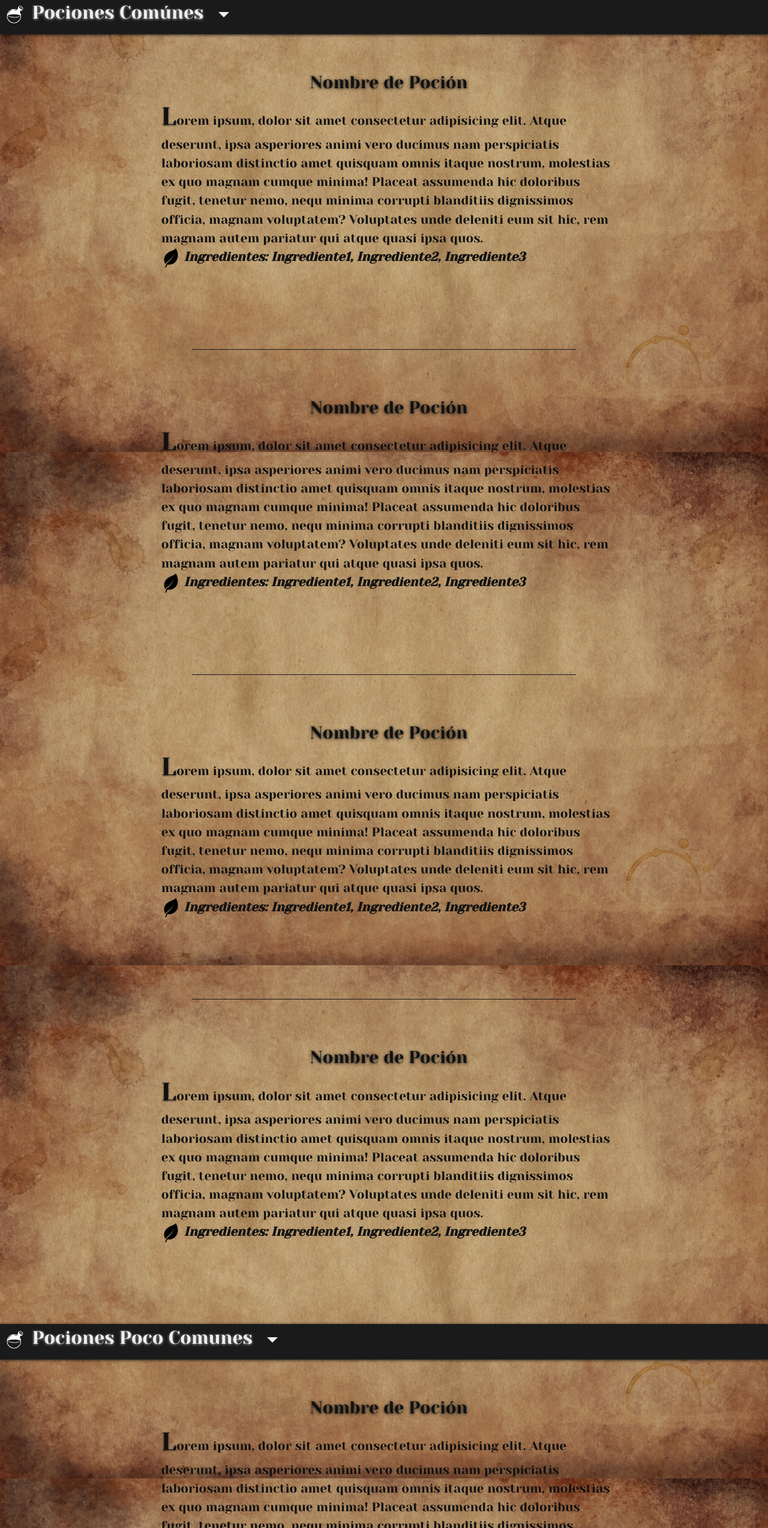
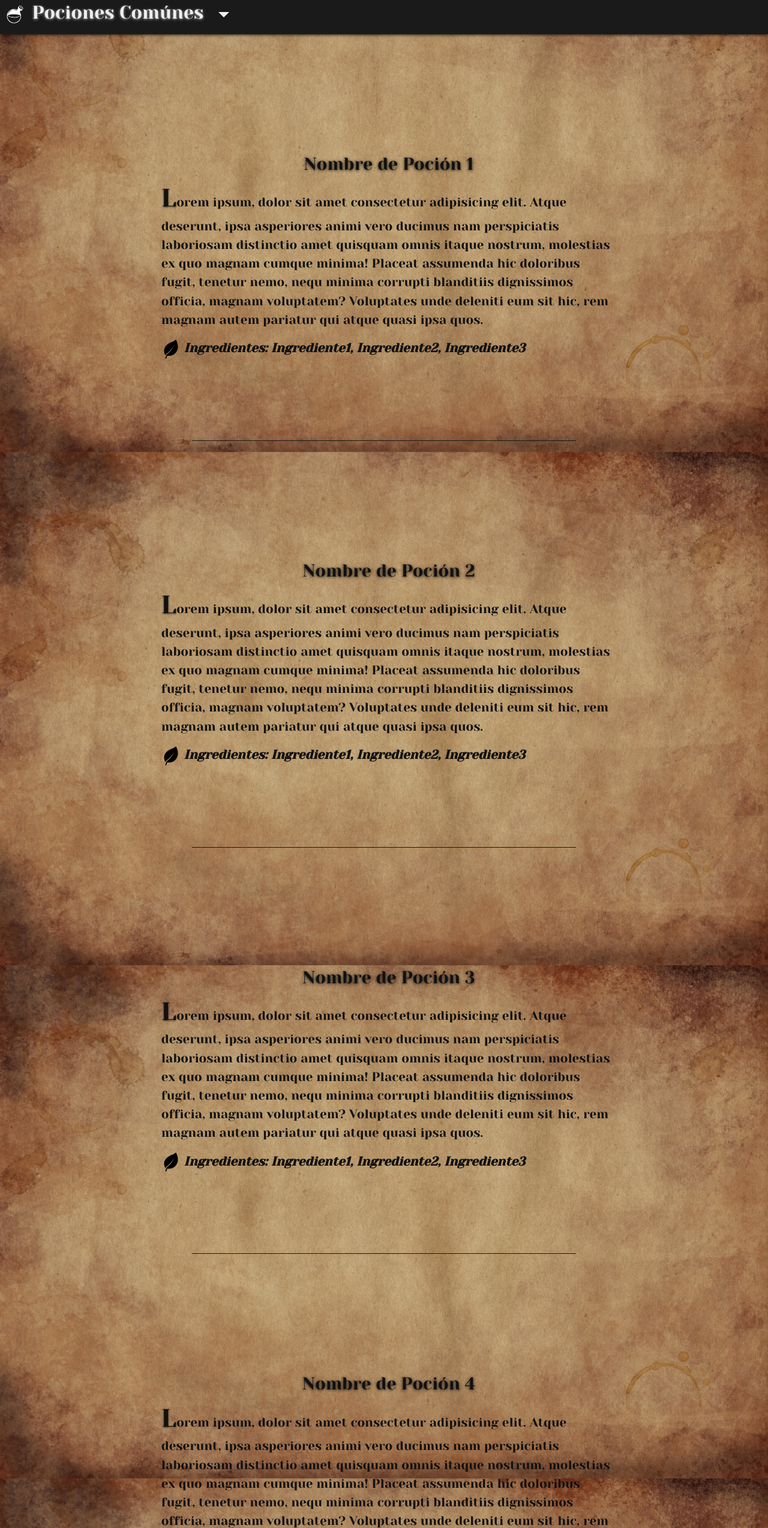
Before and after one commit to Acid-Blast/coderhouse-Arrystagram, a plain HTML site: page pages/alquimia.html in a window 1280 px wide. Shown: the part 1813-4360 px from the top of the page at 60% size. Drawn offline with nearby package versions, Linux system fonts and the light colour scheme; a web font is replaced by a local one.

Commit message:
alquimia links

```diff
--- a/css/style.css
+++ b/css/style.css
@@ -226,6 +226,12 @@ font-family: 'Yeseva One', cursive;
         color: #f00;
     }
 
+    .dropdown-item{
+        z-index: 101;
+    }
+
+    /* separador */
+
     .separador{
         margin-top: 5rem;
         margin-bottom: 5rem;
@@ -415,14 +421,15 @@ font-family: 'Yeseva One', cursive;
 
 
     .info__alquimia{
-        margin-top: 4rem;
-        margin-bottom: 4rem;
+        margin-top: 200px;
+        margin-bottom: 200px;
     }
 
     .info__alquimia span{
         display: block;
         font-weight: bold;
         font-style: italic;
+        margin-top: 1rem;
     }
 
     .info__alquimia span img{
@@ -432,11 +439,11 @@ font-family: 'Yeseva One', cursive;
     /* ---------------------- BESTIARIO ---------------------- */
 
     .carousel-item img{
+
         object-fit: contain;
         object-position: center;
         overflow: hidden;
         height: 400px;
-        /* border: 1px solid red; */
     }
 
     .footer-bestiario{
@@ -536,7 +543,7 @@ font-family: 'Yeseva One', cursive;
     }
 
     .map img{
-        width: 90vw;
+        width: 100vw;
         filter: drop-shadow(0 0 15px #000);
     }
 
@@ -590,5 +597,4 @@ font-family: 'Yeseva One', cursive;
         margin-right: 10rem;
     }
 
-
 }
--- a/pages/alquimia.html
+++ b/pages/alquimia.html
@@ -163,8 +163,9 @@
                         <li><a class="dropdown-item" href="#pocion-nombre4">Nombre de Poción 4</a></li>
                     </ul>
                 </div>
-                <div id="pocion-nombre1" class="info info__alquimia">
-                    <h3>Nombre de Poción</h3>
+                <div id="pocion-nombre1"></div>
+                <div  class="info info__alquimia">
+                    <h3>Nombre de Poción 1</h3>
                     <p>
                         Lorem ipsum, dolor sit amet consectetur adipisicing elit. Atque deserunt, ipsa asperiores animi vero ducimus nam perspiciatis laboriosam distinctio amet quisquam omnis itaque nostrum, molestias ex quo magnam cumque minima!
                         Placeat assumenda hic doloribus fugit, tenetur nemo, nequ minima corrupti blanditiis dignissimos officia, magnam voluptatem? Voluptates unde deleniti eum sit hic, rem magnam autem pariatur qui atque quasi ipsa quos.
@@ -175,8 +176,9 @@
                     </p>
                 </div>
                 <div class="separador"><span></span></div>
-                <div id="pocion-nombre2" class="info info__alquimia">
-                    <h3>Nombre de Poción</h3>
+                <div id="pocion-nombre2"></div>
+                <div  class="info info__alquimia">
+                    <h3>Nombre de Poción 2</h3>
                     <p>
                         Lorem ipsum, dolor sit amet consectetur adipisicing elit. Atque deserunt, ipsa asperiores animi vero ducimus nam perspiciatis laboriosam distinctio amet quisquam omnis itaque nostrum, molestias ex quo magnam cumque minima!
                         Placeat assumenda hic doloribus fugit, tenetur nemo, nequ minima corrupti blanditiis dignissimos officia, magnam voluptatem? Voluptates unde deleniti eum sit hic, rem magnam autem pariatur qui atque quasi ipsa                       quos.
@@ -187,8 +189,9 @@
                 </p>
                 </div>
                 <div class="separador"><span></span></div>
-                <div id="pocion-nombre3" class="info info__alquimia">
-                    <h3>Nombre de Poción</h3>
+                <div id="pocion-nombre3"></div>
+                <div  class="info info__alquimia">
+                    <h3>Nombre de Poción 3</h3>
                     <p>
                         Lorem ipsum, dolor sit amet consectetur adipisicing elit. Atque deserunt, ipsa asperiores animi vero ducimus nam perspiciatis laboriosam distinctio amet quisquam omnis itaque nostrum, molestias ex quo magnam cumque minima!
                         Placeat assumenda hic doloribus fugit, tenetur nemo, nequ minima corrupti blanditiis dignissimos officia, magnam voluptatem? Voluptates unde deleniti eum sit hic, rem magnam autem pariatur qui atque quasi ipsa                       quos.
@@ -199,8 +202,9 @@
                 </p>
                 </div>
                 <div  class="separador"><span></span></div>
-                <div  id="pocion-nombre4" class="info info__alquimia">
-                    <h3 >Nombre de Poción</h3>
+                <div id="pocion-nombre4"></div>
+                <div   class="info info__alquimia">
+                    <h3 >Nombre de Poción 4</h3>
                     <p>
                         Lorem ipsum, dolor sit amet consectetur adipisicing elit. Atque deserunt, ipsa asperiores animi vero ducimus nam perspiciatis laboriosam distinctio amet quisquam omnis itaque nostrum, molestias ex quo magnam cumque minima!
                         Placeat assumenda hic doloribus fugit, tenetur nemo, nequ minima corrupti blanditiis dignissimos officia, magnam voluptatem? Voluptates unde deleniti eum sit hic, rem magnam autem pariatur qui atque quasi ipsa                       quos.
@@ -225,8 +229,9 @@
                         <li><a class="dropdown-item" href="#pocion-nombre8">Nombre de Poción 8</a></li>
                     </ul>
                 </div>
-                <div id="pocion-nombre5" class="info info__alquimia">
-                    <h3>Nombre de Poción</h3>
+                <div id="pocion-nombre5"></div>
+                <div  class="info info__alquimia">
+                    <h3>Nombre de Poción 5</h3>
                     <p>
                         Lorem ipsum, dolor sit amet consectetur adipisicing elit. Atque deserunt, ipsa asperiores animi vero ducimus nam perspiciatis laboriosam distinctio amet quisquam omnis itaque nostrum, molestias ex quo magnam cumque minima!
                         Placeat assumenda hic doloribus fugit, tenetur nemo, nequ minima corrupti blanditiis dignissimos officia, magnam voluptatem? Voluptates unde deleniti eum sit hic, rem magnam autem pariatur qui atque quasi ipsa quos.
@@ -237,8 +242,9 @@
                     </p>
                 </div>
                 <div class="separador"><span></span></div>
-                <div id="pocion-nombre6" class="info info__alquimia">
-                    <h3>Nombre de Poción</h3>
+                <div id="pocion-nombre6"></div>
+                <div  class="info info__alquimia">
+                    <h3>Nombre de Poción 6</h3>
                     <p>
                         Lorem ipsum, dolor sit amet consectetur adipisicing elit. Atque deserunt, ipsa asperiores animi vero ducimus nam perspiciatis laboriosam distinctio amet quisquam omnis itaque nostrum, molestias ex quo magnam cumque minima!
                         Placeat assumenda hic doloribus fugit, tenetur nemo, nequ minima corrupti blanditiis dignissimos officia, magnam voluptatem? Voluptates unde deleniti eum sit hic, rem magnam autem pariatur qui atque quasi ipsa quos.
@@ -249,8 +255,9 @@
                     </p>
                 </div>
                 <div class="separador"><span></span></div>
-                <div id="pocion-nombre7" class="info info__alquimia">
-                    <h3>Nombre de Poción</h3>
+                <div id="pocion-nombre7"></div>
+                <div  class="info info__alquimia">
+                    <h3>Nombre de Poción 7</h3>
                     <p>
                         Lorem ipsum, dolor sit amet consectetur adipisicing elit. Atque deserunt, ipsa asperiores animi vero ducimus nam perspiciatis laboriosam distinctio amet quisquam omnis itaque nostrum, molestias ex quo magnam cumque minima!
                         Placeat assumenda hic doloribus fugit, tenetur nemo, nequ minima corrupti blanditiis dignissimos officia, magnam voluptatem? Voluptates unde deleniti eum sit hic, rem magnam autem pariatur qui atque quasi ipsa quos.
@@ -261,8 +268,9 @@
                     </p>
                 </div>
                 <div class="separador"><span></span></div>
-                <div id="pocion-nombre8" class="info info__alquimia">
-                    <h3>Nombre de Poción</h3>
+                <div id="pocion-nombre8"></div>
+                <div  class="info info__alquimia">
+                    <h3>Nombre de Poción 8</h3>
                     <p>
                         Lorem ipsum, dolor sit amet consectetur adipisicing elit. Atque deserunt, ipsa asperiores animi vero ducimus nam perspiciatis laboriosam distinctio amet quisquam omnis itaque nostrum, molestias ex quo magnam cumque minima!
                         Placeat assumenda hic doloribus fugit, tenetur nemo, nequ minima corrupti blanditiis dignissimos officia, magnam voluptatem? Voluptates unde deleniti eum sit hic, rem magnam autem pariatur qui atque quasi ipsa quos.
@@ -287,8 +295,9 @@
                         <li><a class="dropdown-item" href="#pocion-nombre12">Nombre de Poción 12</a></li>
                     </ul>
                 </div>
-                <div id="pocion-nombre9" class="info info__alquimia">
-                    <h3>Nombre de Poción</h3>
+                <div id="pocion-nombre9"></div>
+                <div  class="info info__alquimia">
+                    <h3>Nombre de Poción 9</h3>
                     <p>
                         Lorem ipsum, dolor sit amet consectetur adipisicing elit. Atque deserunt, ipsa asperiores animi vero ducimus nam perspiciatis laboriosam distinctio amet quisquam omnis itaque nostrum, molestias ex quo magnam cumque minima!
                         Placeat assumenda hic doloribus fugit, tenetur nemo, nequ minima corrupti blanditiis dignissimos officia, magnam voluptatem? Voluptates unde deleniti eum sit hic, rem magnam autem pariatur qui atque quasi ipsa quos.
@@ -299,8 +308,9 @@
                     </p>
                 </div>
                 <div class="separador"><span></span></div>
-                <div id="pocion-nombre10" class="info info__alquimia">
-                    <h3>Nombre de Poción</h3>
+                <div id="pocion-nombre10"></div>
+                <div  class="info info__alquimia">
+                    <h3>Nombre de Poción 10</h3>
                     <p>
                         Lorem ipsum, dolor sit amet consectetur adipisicing elit. Atque deserunt, ipsa asperiores animi vero ducimus nam perspiciatis laboriosam distinctio amet quisquam omnis itaque nostrum, molestias ex quo magnam cumque minima!
                         Placeat assumenda hic doloribus fugit, tenetur nemo, nequ minima corrupti blanditiis dignissimos officia, magnam voluptatem? Voluptates unde deleniti eum sit hic, rem magnam autem pariatur qui atque quasi ipsa quos.
@@ -311,8 +321,9 @@
                     </p>
                 </div>
                 <div class="separador"><span></span></div>
-                <div id="pocion-nombre11" class="info info__alquimia">
-                    <h3>Nombre de Poción</h3>
+                <div id="pocion-nombre11"></div>
+                <div  class="info info__alquimia">
+                    <h3>Nombre de Poción 11</h3>
                     <p>
                         Lorem ipsum, dolor sit amet consectetur adipisicing elit. Atque deserunt, ipsa asperiores animi vero ducimus nam perspiciatis laboriosam distinctio amet quisquam omnis itaque nostrum, molestias ex quo magnam cumque minima!
                         Placeat assumenda hic doloribus fugit, tenetur nemo, nequ minima corrupti blanditiis dignissimos officia, magnam voluptatem? Voluptates unde deleniti eum sit hic, rem magnam autem pariatur qui atque quasi ipsa quos.
@@ -323,8 +334,9 @@
                     </p>
                 </div>
                 <div class="separador"><span></span></div>
-                <div id="pocion-nombre12" class="info info__alquimia">
-                    <h3>Nombre de Poción</h3>
+                <div id="pocion-nombre12"></div>
+                <div  class="info info__alquimia">
+                    <h3>Nombre de Poción 12</h3>
                     <p>
                         Lorem ipsum, dolor sit amet consectetur adipisicing elit. Atque deserunt, ipsa asperiores animi vero ducimus nam perspiciatis laboriosam distinctio amet quisquam omnis itaque nostrum, molestias ex quo magnam cumque minima!
                         Placeat assumenda hic doloribus fugit, tenetur nemo, nequ minima corrupti blanditiis dignissimos officia, magnam voluptatem? Voluptates unde deleniti eum sit hic, rem magnam autem pariatur qui atque quasi ipsa quos.
@@ -346,11 +358,12 @@
                         <li><a class="dropdown-item" href="#pocion-nombre13">Nombre de Poción 13</a></li>
                         <li><a class="dropdown-item" href="#pocion-nombre14">Nombre de Poción 14</a></li>
                         <li><a class="dropdown-item" href="#pocion-nombre15">Nombre de Poción 15</a></li>
-                        <li><a class="dropdown-item" href="#pocion-nombre16">Nombre de Poció 16</a></li>
+                        <li><a class="dropdown-item" href="#pocion-nombre16">Nombre de Poción 16</a></li>
                     </ul>
                 </div>
-                <div id="pocion-nombre13" class="info info__alquimia">
-                    <h3>Nombre de Poción</h3>
+                <div id="pocion-nombre13"></div>
+                <div  class="info info__alquimia">
+                    <h3>Nombre de Poción 13</h3>
                     <p>
                         Lorem ipsum, dolor sit amet consectetur adipisicing elit. Atque deserunt, ipsa asperiores animi vero ducimus nam perspiciatis laboriosam distinctio amet quisquam omnis itaque nostrum, molestias ex quo magnam cumque minima!
                         Placeat assumenda hic doloribus fugit, tenetur nemo, nequ minima corrupti blanditiis dignissimos officia, magnam voluptatem? Voluptates unde deleniti eum sit hic, rem magnam autem pariatur qui atque quasi ipsa quos.
@@ -361,8 +374,9 @@
                     </p>
                 </div>
                 <div class="separador"><span></span></div>
-                <div id="pocion-nombre14" class="info info__alquimia">
-                    <h3>Nombre de Poción</h3>
+                <div id="pocion-nombre14"></div>
+                <div  class="info info__alquimia">
+                    <h3>Nombre de Poción 14</h3>
                     <p>
                         Lorem ipsum, dolor sit amet consectetur adipisicing elit. Atque deserunt, ipsa asperiores animi vero ducimus nam perspiciatis laboriosam distinctio amet quisquam omnis itaque nostrum, molestias ex quo magnam cumque minima!
                         Placeat assumenda hic doloribus fugit, tenetur nemo, nequ minima corrupti blanditiis dignissimos officia, magnam voluptatem? Voluptates unde deleniti eum sit hic, rem magnam autem pariatur qui atque quasi ipsa quos.
@@ -373,8 +387,9 @@
                     </p>
                 </div>
                 <div class="separador"><span></span></div>
-                <div id="pocion-nombre15" class="info info__alquimia">
-                    <h3>Nombre de Poción</h3>
+                <div id="pocion-nombre15"></div>
+                <div  class="info info__alquimia">
+                    <h3>Nombre de Poción 15</h3>
                     <p>
                         Lorem ipsum, dolor sit amet consectetur adipisicing elit. Atque deserunt, ipsa asperiores animi vero ducimus nam perspiciatis laboriosam distinctio amet quisquam omnis itaque nostrum, molestias ex quo magnam cumque minima!
                         Placeat assumenda hic doloribus fugit, tenetur nemo, nequ minima corrupti blanditiis dignissimos officia, magnam voluptatem? Voluptates unde deleniti eum sit hic, rem magnam autem pariatur qui atque quasi ipsa quos.
@@ -385,8 +400,9 @@
                     </p>
                 </div>
                 <div class="separador"><span></span></div>
-                <div id="pocion-nombre16" class="info info__alquimia">
-                    <h3>Nombre de Poción</h3>
+                <div id="pocion-nombre16"></div>
+                <div  class="info info__alquimia">
+                    <h3>Nombre de Poción 16</h3>
                     <p>
                         Lorem ipsum, dolor sit amet consectetur adipisicing elit. Atque deserunt, ipsa asperiores animi vero ducimus nam perspiciatis laboriosam distinctio amet quisquam omnis itaque nostrum, molestias ex quo magnam cumque minima!
                         Placeat assumenda hic doloribus fugit, tenetur nemo, nequ minima corrupti blanditiis dignissimos officia, magnam voluptatem? Voluptates unde deleniti eum sit hic, rem magnam autem pariatur qui atque quasi ipsaquos.
```
